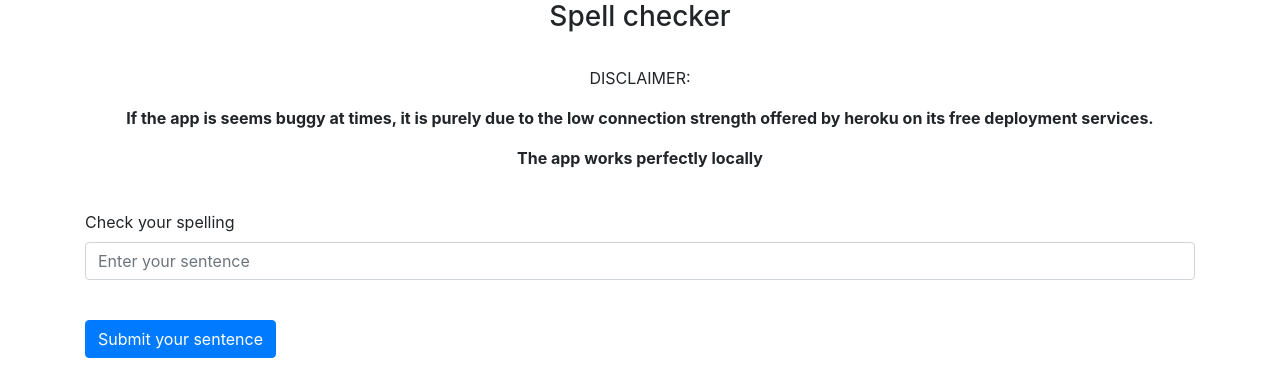
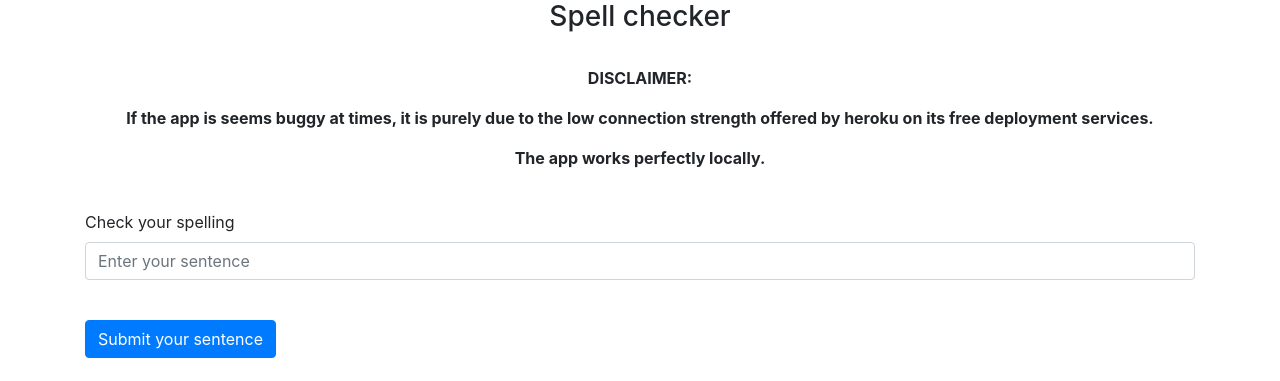
Before and after one commit to LucasKohanevicRadice/PythonWebProjects, a Flask app: page /spellChecker in a window 1280 px wide. Shown: the part 56-437 px from the top of the page. Run offline with Flask 2, Linux system fonts and the light colour scheme; some libraries are stand-ins or nearby versions.

Commit message:
Update spellChecker.html

```diff
--- a/website/templates/spellChecker.html
+++ b/website/templates/spellChecker.html
@@ -6,9 +6,9 @@
 <form action="spellChecker" method="POST">
     <h3 align="center">Spell checker</h3>
     <br>
-    <p align="center">DISCLAIMER:</p>
+    <p align="center"><strong>DISCLAIMER:</strong></p>
     <p align="center"><strong>If the app is seems buggy at times, it is purely due to the low connection strength offered by heroku on its free deployment services.</strong></p>
-    <p align="center"><strong>The app works perfectly locally</strong></p>
+    <p align="center"><strong>The app works perfectly locally.</strong></p>
 
     <br>
 
```
